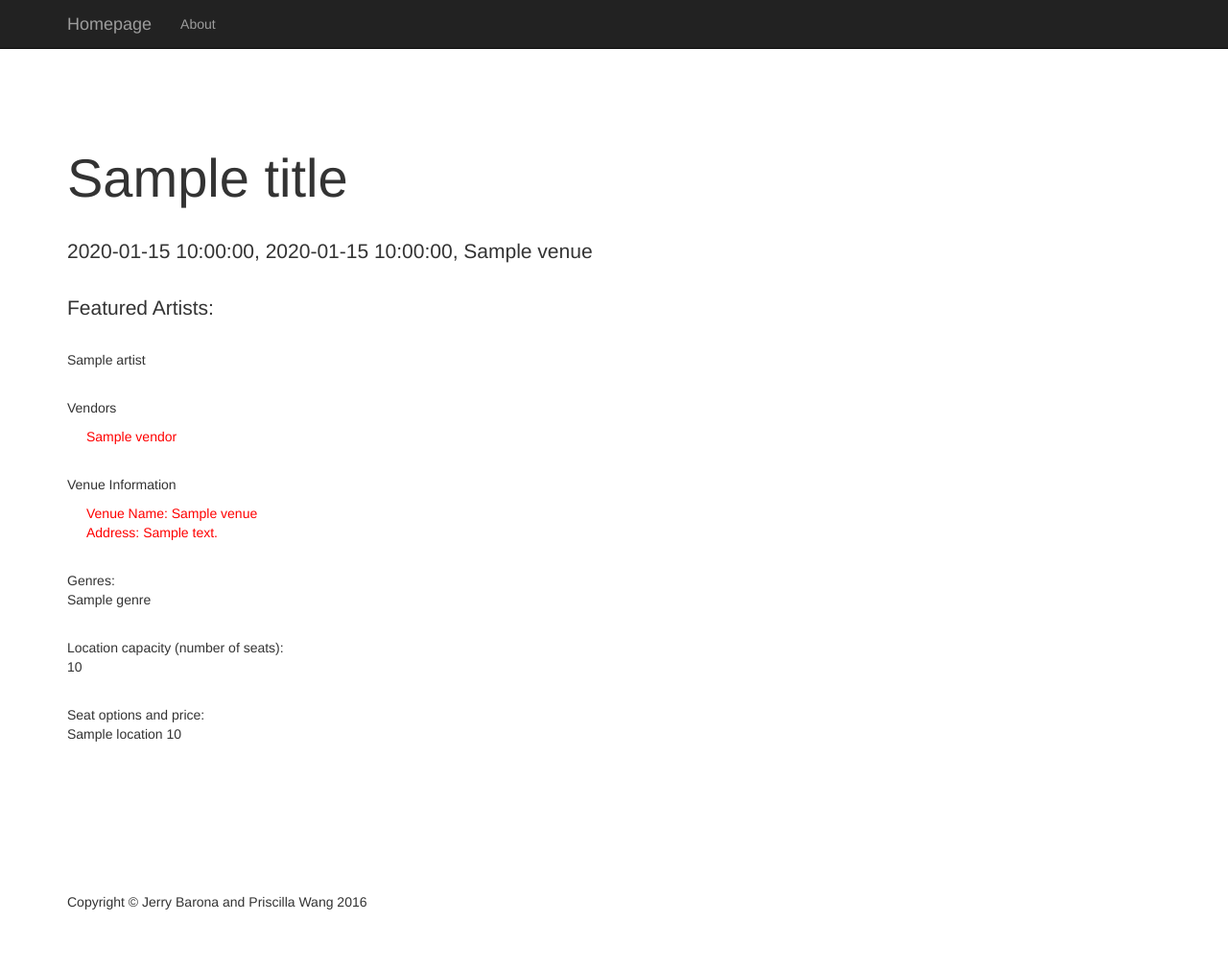
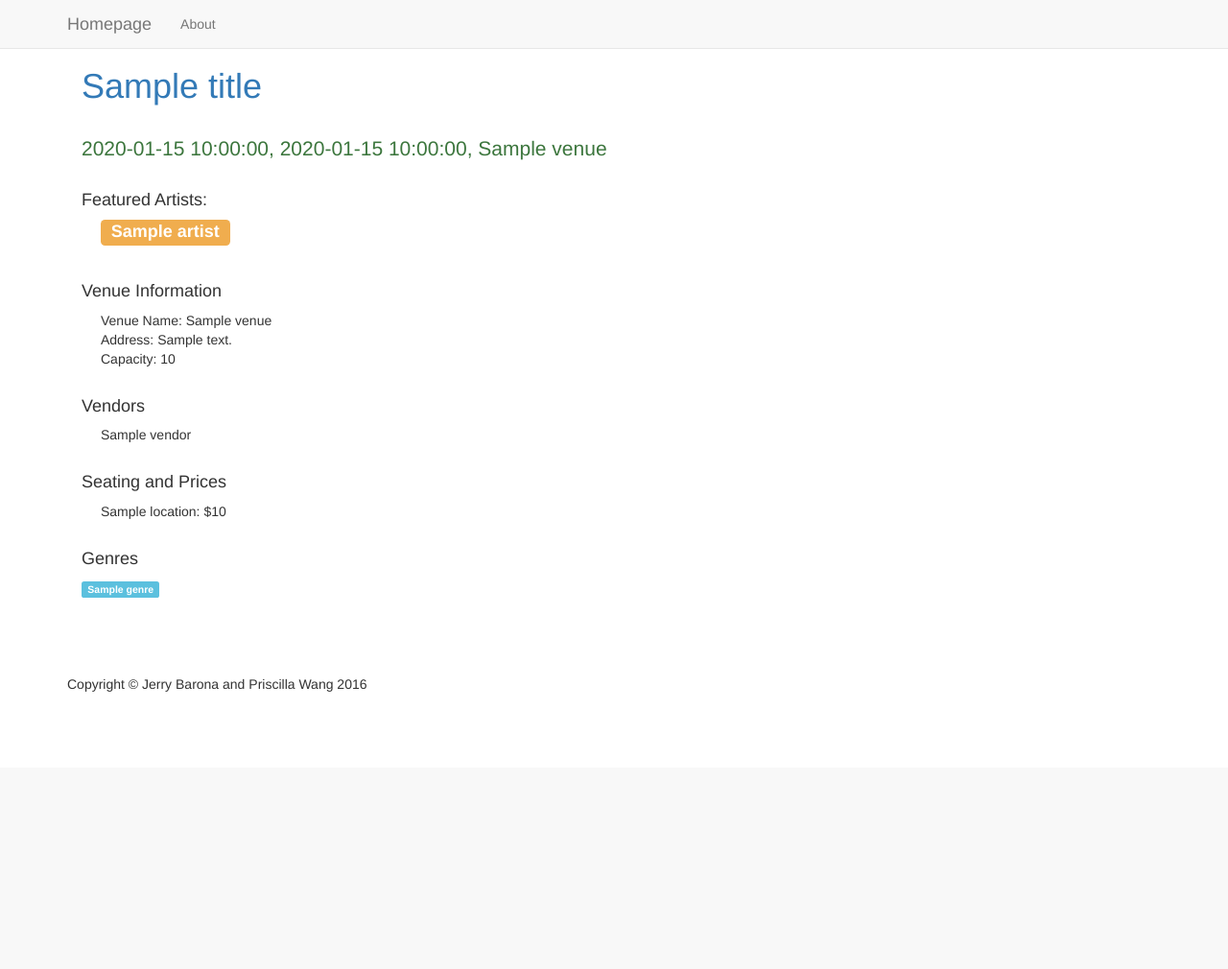
Before and after one commit to pyw2102/database-project, a Flask app: template webserver/templates/event.html in a window 1280 px wide. Shown: the whole page at 96% size. After the commit the page ends 721 px from the top, so only its background shows below. Run offline with Flask 2, Linux system fonts and the light colour scheme; the template is opened without the code that fills it: most values are stand-ins (such as "Sample title", 1, 10 or a date in 2020); parts of the project's set-up code (start-up, migrations or seed data) failed here and were passed over; some libraries are stand-ins or nearby versions.

Commit message:
added styling to the event pages and home page

```diff
--- a/webserver/server.py
+++ b/webserver/server.py
@@ -179,7 +179,7 @@ def event(showid):
 
   cmd = 'SELECT show_time FROM show_hosted_at WHERE show_id = :showid';
   c_time = g.conn.execute(text(cmd), showid=showid)
-  time = c_time.first()[0]
+  time = datetime.strptime(str(c_time.first()[0]), "%H:%M:%S").strftime("%I:%M %p")
   c_time.close()
 
   cmd = 'SELECT venue_name FROM show_hosted_at WHERE show_id = :showid';
@@ -275,16 +275,14 @@ def add():
 
 @app.route('/', methods=["post", "get"])
 def display_name():
+  search_value = request.form['a_name']
   name = request.form['a_name'].lower()
   begin_date_time = request.form['begin_date_time']
   end_date_time = request.form['end_date_time']
-  print name
-  print begin_date_time
-  print end_date_time
   n1 = '%' + name + '%'
 
   if begin_date_time == '' and end_date_time == '':
-    cmd = """SELECT DISTINCT ON(S2.show_id) S2.show_id, S2.show_title, S2.show_date
+    cmd = """SELECT DISTINCT ON(S2.show_id) S2.show_id, S2.show_title, S2.show_date, S2.venue_name, S2.show_time
            FROM (SELECT S.show_id
                  FROM performs_music_of G, artist A, performance P, show_hosted_at S
                  WHERE G.artist_id = A.artist_id
@@ -299,7 +297,7 @@ def display_name():
            WHERE X.show_id = S2.show_id""";
 
   elif begin_date_time != '' and end_date_time == '':
-    cmd = """SELECT DISTINCT ON(S2.show_id) S2.show_id, S2.show_title, S2.show_date
+    cmd = """SELECT DISTINCT ON(S2.show_id) S2.show_id, S2.show_title, S2.show_date, S2.venue_name, S2.show_time
            FROM (SELECT S.show_id
                  FROM performs_music_of G, artist A, performance P, show_hosted_at S
                  WHERE G.artist_id = A.artist_id
@@ -314,7 +312,7 @@ def display_name():
            WHERE X.show_id = S2.show_id AND S2.show_date >= :d1""";
 
   elif begin_date_time == '' and end_date_time != '':
-    cmd = """SELECT DISTINCT ON(S2.show_id) S2.show_id, S2.show_title, S2.show_date
+    cmd = """SELECT DISTINCT ON(S2.show_id) S2.show_id, S2.show_title, S2.show_date, S2.venue_name, S2.show_time
            FROM (SELECT S.show_id
                  FROM performs_music_of G, artist A, performance P, show_hosted_at S
                  WHERE G.artist_id = A.artist_id
@@ -329,7 +327,7 @@ def display_name():
            WHERE X.show_id = S2.show_id AND S2.show_date <= :d2""";
 
   else:
-    cmd = """SELECT DISTINCT ON(S2.show_id) S2.show_id, S2.show_title, S2.show_date
+    cmd = """SELECT DISTINCT ON(S2.show_id) S2.show_id, S2.show_title, S2.show_date, S2.venue_name, S2.show_time
            FROM (SELECT S.show_id
                  FROM performs_music_of G, artist A, performance P, show_hosted_at S
                  WHERE G.artist_id = A.artist_id
@@ -347,10 +345,12 @@ def display_name():
   cursor = g.conn.execute(text(cmd), n2=n1, d1=begin_date_time, d2=end_date_time)
   query_names = []
   for row in cursor:
-    rd = {'showid': row[0], 'showtitle': row[1], 'showdate': row[2]}
+    rd = {'showid': row[0], 'showtitle': row[1], 'showdate': row[2],
+    'location': row[3],
+    'time':datetime.strptime(str(row[4]), "%H:%M:%S").strftime("%I:%M %p")}
     query_names.append(rd)  # can also be accessed using result[0]
   cursor.close()
-  context = dict(query_data = query_names, x=begin_date_time, y=end_date_time)
+  context = dict(query_data = query_names, x=begin_date_time, y=end_date_time, search_value=search_value)
   return render_template("index.html", **context)
   #return redirect('/')
 
--- a/webserver/static/style.css
+++ b/webserver/static/style.css
@@ -29,8 +29,7 @@ section {
 
 
 .section-heading {
-    margin: 30px 0;
-    font-size: 4em;
+    margin: 0 0;
 }
 
 .section-lead {
@@ -41,14 +40,14 @@ section {
     margin: 30px 0;
 }
 
-.section-venue-info {
+.section-info {
     margin: 0 20px;
-    color: red;
 }
 
 .section-type{
     margin: 30px 0;
 }
+
 
 footer {
     margin: 50px 0;
--- a/webserver/templates/event.html
+++ b/webserver/templates/event.html
@@ -30,8 +30,8 @@
 <body>
 
     <!-- Navigation -->
-    <nav class="navbar navbar-inverse navbar-fixed-top" role="navigation">
-        <div class="container">
+    <nav class="navbar navbar-default navbar-fixed-top" role="navigation">
+        <div class="container" >
             <!-- Brand and toggle get grouped for better mobile display -->
             <div class="navbar-header">
                 <button type="button" class="navbar-toggle" data-toggle="collapse" data-target="#bs-example-navbar-collapse-1">
@@ -56,49 +56,53 @@
     </nav>
 
 
+
     <!-- Content Section -->
-    <section>
     <div class="container">
-            <div class="row">
         <div class="col-lg-12">
-                    <h1 class="section-heading">{{title}}</h1>
-                    <p class="lead section-lead">{{date}}, {{time}}, {{venue}}</p>
-                    <p class="lead section-lead">Featured Artists:</p>
+            <h1 class="text-primary">{{title}}</h1>
+            <p class="lead section-lead text-success">{{date}}, {{time}}, {{venue}}</p>
+            <div class="section-lead">
+                <h4>Featured Artists:</h4>
+                <div class="section-info">
                     {% for n in perf_artist %}
-{{ n.artist}}<br>
+                    <span class="label label-warning" style="font-size:18px;display:inline-block;margin-bottom:8px">{{ n.artist}}
+                    </span>&nbsp;
                     {% endfor %}
+                </div>
+            </div>
             <div class="section-lead">
-                    	<p>Vendors</p>
-                    	<p class="section-venue-info">
+            	<h4>Venue Information </h4>
+            	<div class="section-info">
+            		Venue Name: {{venue}} <br>
+            		Address: {{address}} <br>
+                    Capacity:
+                    {{capacity}}<br>
+                </div>
+            </div>
+            <div class="section-lead">
+                <h4>Vendors</h4>
+                <p class="section-info">
                    {% for n in vendor %}
-                             {{ n  }}<br>
+                     {{ n }}<br>
                    {% endfor %}</p>
             </div>
             <div class="section-lead">
-                    	<p>Venue Information </p>
-                    	<p class="section-venue-info">
-                    		Venue Name: {{venue}} <br>
-                    		Address: {{address}} <br></p>
+                <h4>Seating and Prices</h4>
+                <div class="section-info">
+                    {% for n in location_price %}
+                    {{n.location}}: ${{n.price}}<br>
+                    {% endfor %}
                 </div>
-                    <p class="section-type">Genres:<br>
+            </div>
+            <div class="section-lead">
+                <h4>Genres</h4>
                 {% for n in genre %}
-{{ n  }}<br>
+                <span class="label label-info">{{ n }}</span>
                 {% endfor %}
-</p>
-                    <p class="section-type">Location capacity (number of seats):<br>
-{{capacity}}<br>
-</p>
-                    <p class="section-type">Seat options and price:<br>
-{% for n in location_price %}
-{{n.location}}              {{n.price}}<br>
-{% endfor %}
-
-</p>
             </div>
         </div>
     </div>
-    </section>
-
 
 
     <!-- Footer -->
```
Also changed, not shown: webserver/templates/index.html (+49 -29 lines), webserver/templates/navbar.html (deleted, +0 -27 lines). Lines whose indentation alone changed are shown as unchanged.
